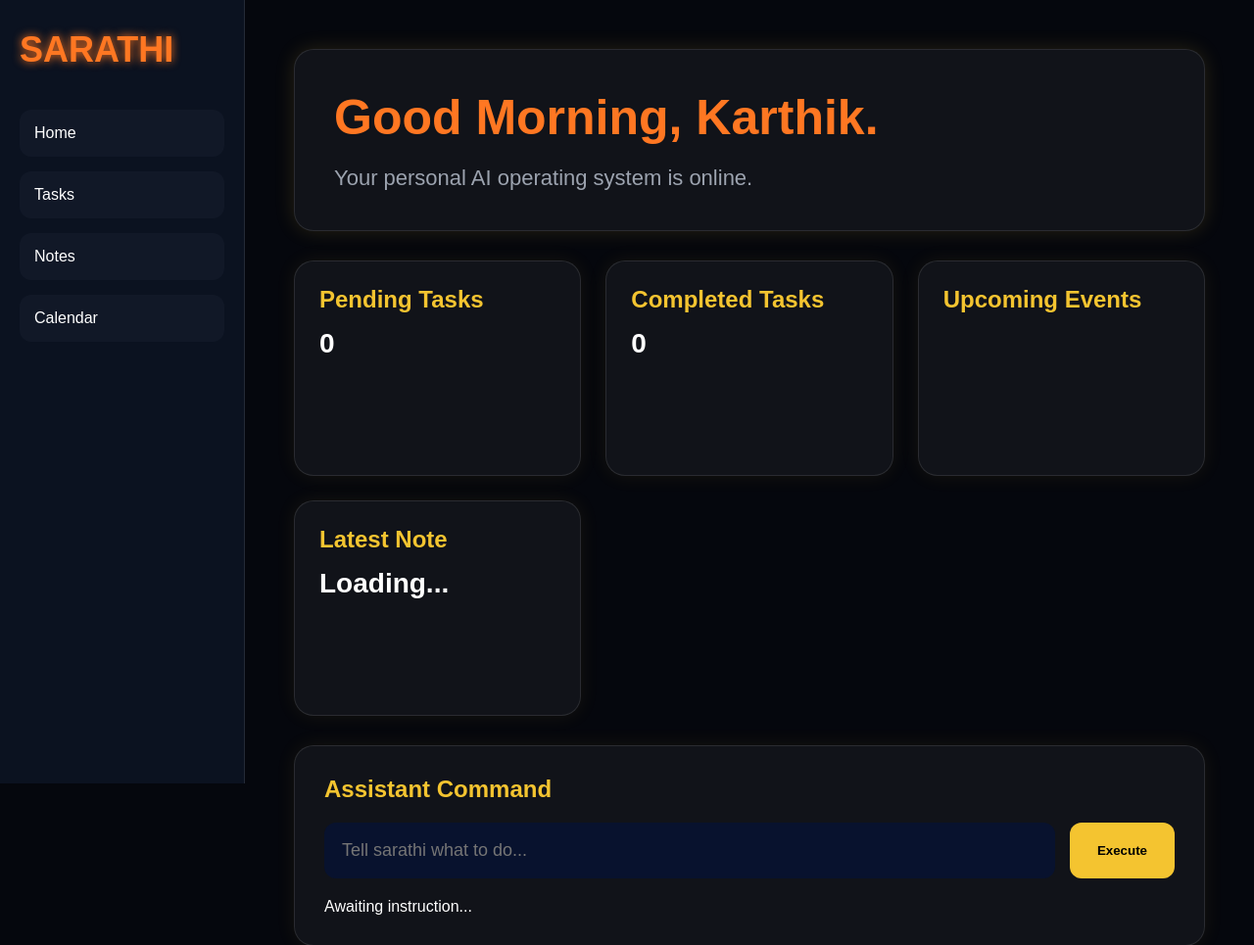
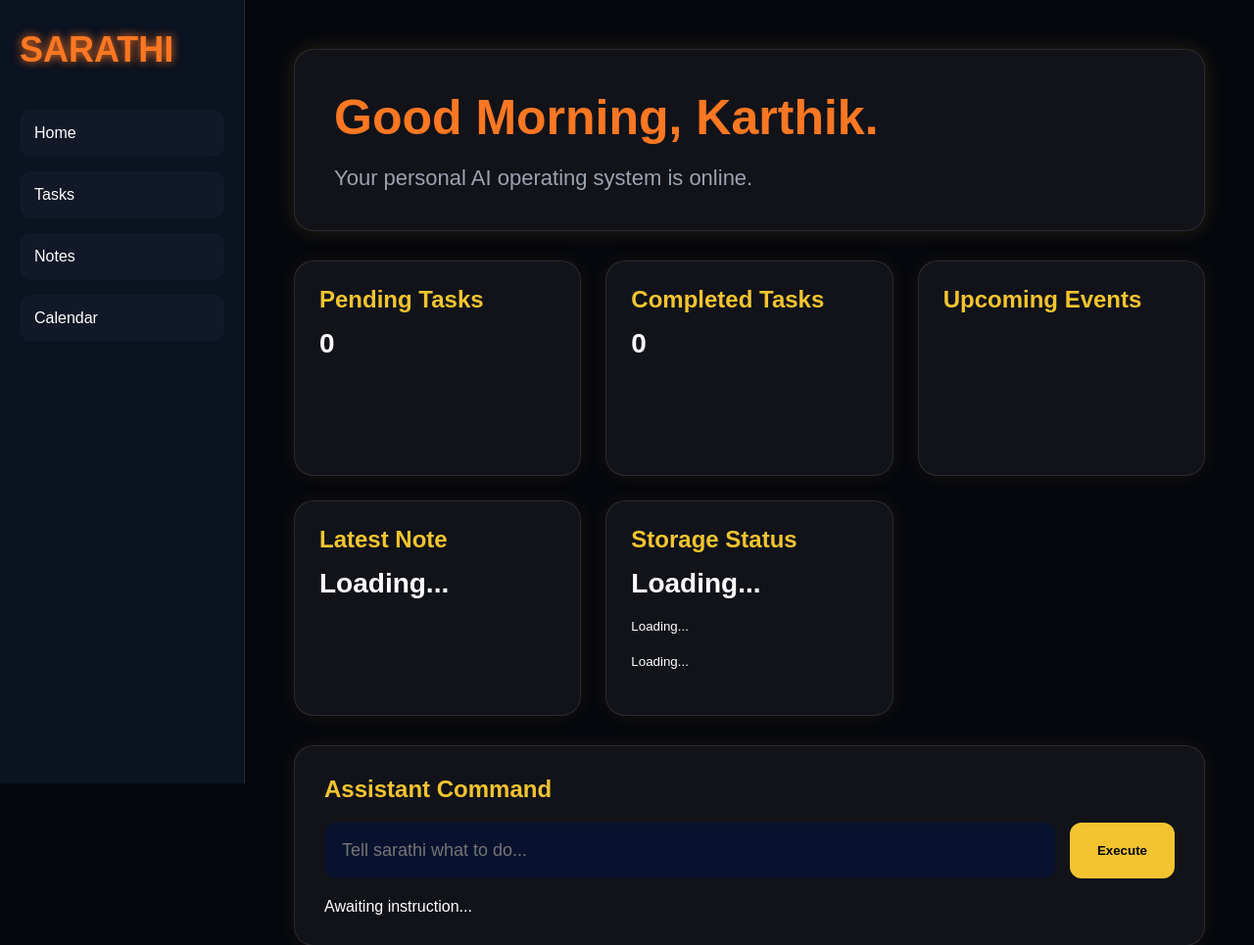
Before and after one commit to bsvk2194/sarathi, a Flask app: page /dashboard in a window 1280 px wide. Shown: the top 965 px of the page at 98% size. Run offline with Flask 3, Linux system fonts and the light colour scheme; data that the repository does not hold is empty.

Commit message:
home page update

```diff
--- a/templates/home.html
+++ b/templates/home.html
@@ -207,6 +207,28 @@ SARATHI Home
 
     </div>
 
+    <div class="dashboard-card">
+
+        <h3>Storage Status</h3>
+
+        <p id="storageUsed">
+            Loading...
+        </p>
+
+        <br>
+
+        <small id="storageFree">
+            Loading...
+        </small>
+
+        <br><br>
+
+        <small id="backupCount">
+            Loading...
+        </small>
+
+    </div>
+
 </div>
 
 <div class="assistant-card">
```
